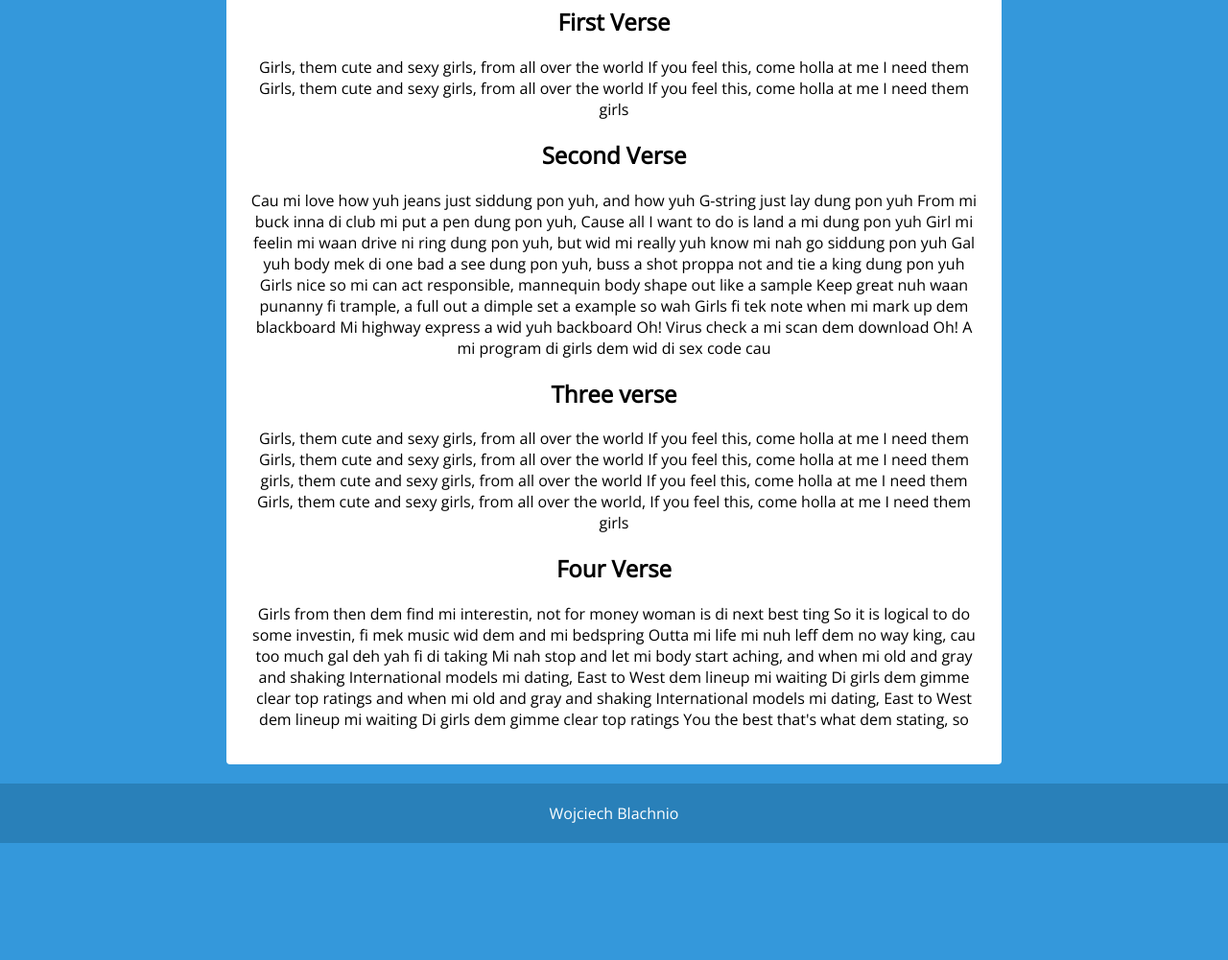
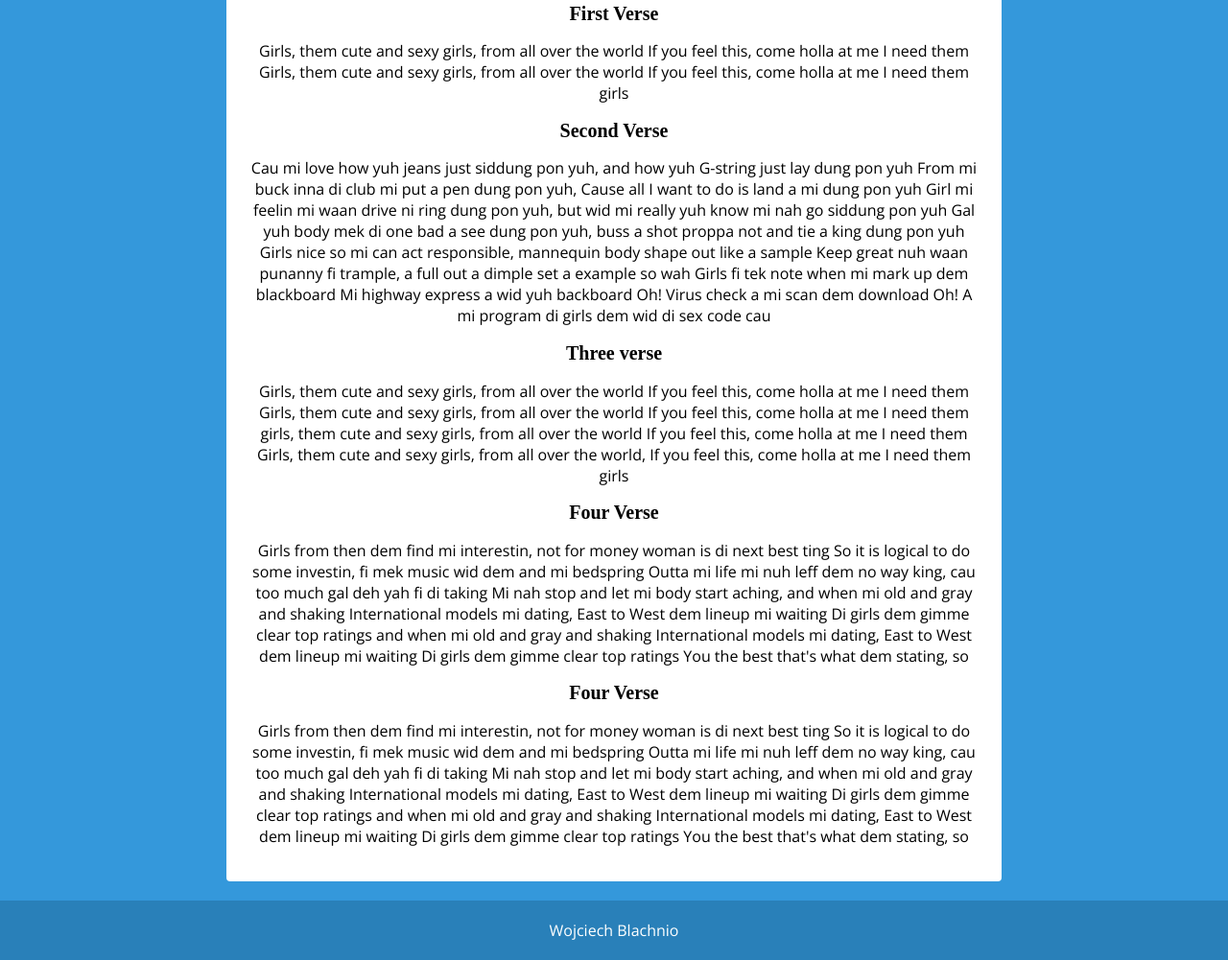
Before and after one commit to wblachnio/learning-git-2, a plain HTML site: page index.html in a window 1280 px wide. Shown: the part 557-1558 px from the top of the page at 96% size. Before the commit the page ends 1436 px from the top, so only its background shows below. Drawn offline with nearby package versions, Linux system fonts and the light colour scheme.

Commit message:
Add verse and style for h2

```diff
--- a/css/style.css
+++ b/css/style.css
@@ -48,3 +48,9 @@ h1,
 .footer {
     background: #2980b9;
 }
+
+.content h2 {
+    font-family: 'Times New Roman', Times, serif;
+    font-size: 20px;
+    font-color: blue;
+}
--- a/index.html
+++ b/index.html
@@ -81,7 +81,26 @@
                     Di girls dem gimme clear top ratings
                     You the best
                     that's what dem stating, so</p>
+                <h2>Four Verse</h2>
+                <p>Girls from then dem find mi interestin,
+                    not for money woman is di next best ting
+                    So it is logical to do some investin,
+                    fi mek music wid dem and mi bedspring
+                    Outta mi life mi nuh leff dem no way king,
+                    cau too much gal deh yah fi di taking
+                    Mi nah stop and let mi body start aching,
+                    and when mi old and gray and shaking
+                    International models mi dating,
+                    East to West dem lineup mi waiting
+                    Di girls dem gimme clear top ratings
+                    and when mi old and gray and shaking
+                    International models mi dating,
+                    East to West dem lineup mi waiting
+                    Di girls dem gimme clear top ratings
+                    You the best
+                    that's what dem stating, so</p>
             </div>
+        </div>
         </div>
         <div class="footer">
             Wojciech Blachnio
```
